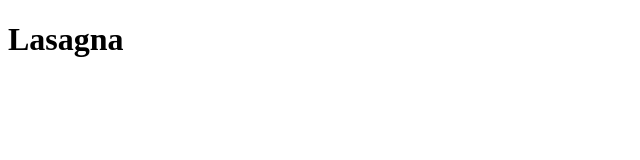
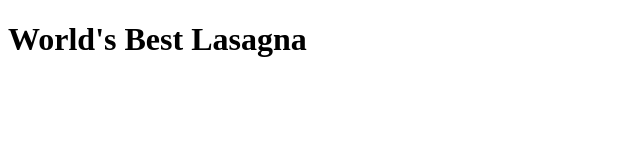
Before and after one commit to sammytamimi/odin-recipes, a plain HTML site: page recipes/lasagna.html in a window 1280 px wide. Shown: the whole page, without its empty margins (0-640 px from the left). Drawn offline with Linux system fonts and the light colour scheme.

Commit message:
add main header

```diff
--- a/recipes/lasagna.html
+++ b/recipes/lasagna.html
@@ -6,6 +6,6 @@
     <title>Document</title>
 </head>
 <body>
-    <h1>Lasagna</h1>
+    <h1>World's Best Lasagna</h1>
 </body>
 </html>
```
